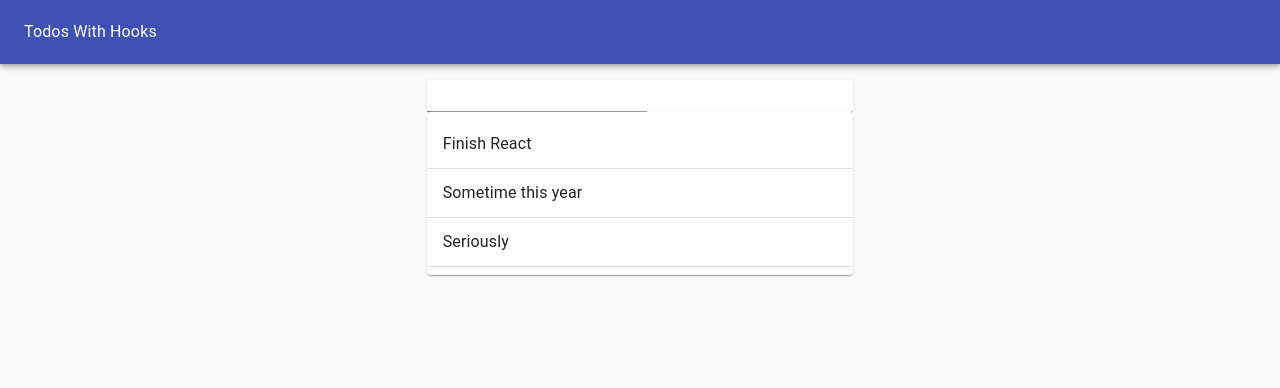
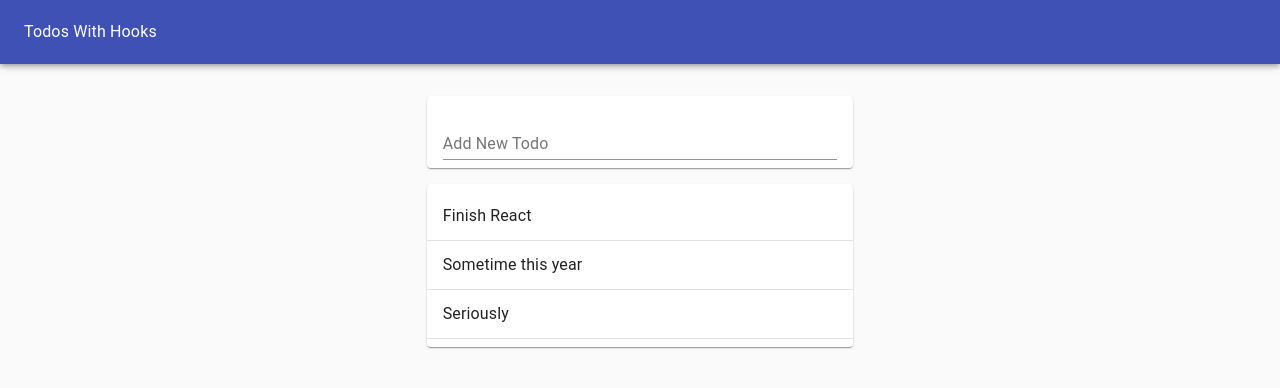
Before and after one commit to vanessanaja/todo-list-with-hooks, a React (Create React App) app: page / in a window 1280 px wide. Shown: the top 388 px of the page. Built offline with nearby package versions, Linux system fonts and the light colour scheme.

Commit message:
style todoForm

```diff
--- a/src/TodoForm.js
+++ b/src/TodoForm.js
@@ -6,13 +6,19 @@ import useinputState from './Hooks/useInputState';
 function TodoForm({addTodo}){
   const [value, handleChange, reset] = useinputState("");
   return(
-    <Paper>
+    <Paper style={{margin: '1rem 0', padding: '0 1rem'}}>
       <form onSubmit={e => {
         e.preventDefault();
         addTodo(value);
         reset();
         }}>
-        <TextField value={value} onChange={handleChange}></TextField>
+        <TextField
+          value={value}
+          onChange={handleChange}
+          margin='normal'
+          label='Add New Todo'
+          fullWidth>
+        </TextField>
       </form>
     </Paper>
   );
```
